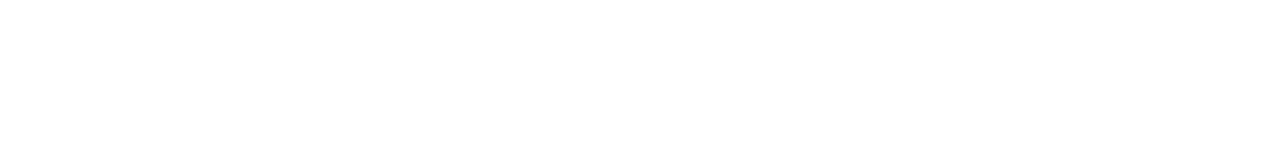
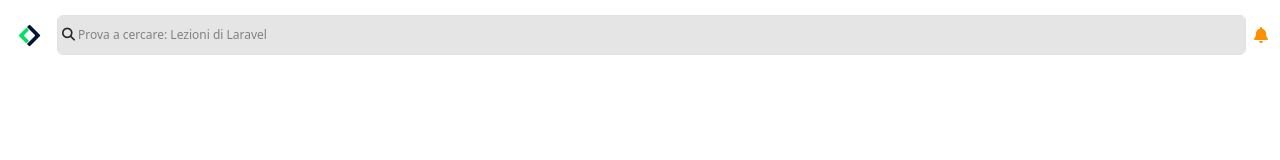
Before and after one commit to saverioannpy/html-css-bootstrap-dashboard, a plain HTML site: page index.html in a window 1280 px wide. Drawn offline with nearby package versions, Linux system fonts and the light colour scheme.

```diff
--- a/index.html
+++ b/index.html
@@ -13,6 +13,35 @@
 </head>
 <body>
     <header>
+           <!--Search Bar-->
+           <nav class="navbar navbar-expand-lg">
+            <div class="container-fluid ">
+                <!-- Logo Nav Bar-->
+                <div class="navbar-mobile-logo">
+                    <a class="navbar-brand" href="#">
+                        <img src="img/mobile-logo.png" alt="logo mobile">
+                    </a>
+                </div>
+                <form class="d-flex _ms-nav-search-bar" role="search">
+                    <input class="form-control me-2" type="search" placeholder="Prova a cercare: Lezioni di Laravel" aria-label="Search">
+                    <span id="_ms-lens">
+                        <!--- FontAwesome Lente di ingrandimento-->
+                        <i class="fa-solid fa-magnifying-glass"></i>
+                    </span>
+                </form>
+                <li class="nav-item dropdown" id="_ms-bell">
+                    <a class="nav-link" href="#" role="button" data-bs-toggle="dropdown" aria-expanded="false">
+                        <!-- FontAwesome Campanella-->
+                        <i class="fa-solid fa-bell"></i>
+                    </a>
+                    <ul class="dropdown-menu">
+                      <li><a class="dropdown-item" href="#">Action</a></li>
+                      <li><a class="dropdown-item" href="#">Another action</a></li>
+                      <li><a class="dropdown-item" href="#">Something else here</a></li>
+                    </ul>
+                  </li>
+            </div>
+          </nav>
 
     </header>
     <main>
--- a/style.css
+++ b/style.css
@@ -0,0 +1,68 @@
+/***** Header ******/
+
+header{
+    height: 50px;
+    margin: 10px 0px;
+    position: fixed;
+    top: 0;
+    left: 0;
+    right: 0;
+}
+
+header .navbar{
+    padding: 0;
+    background-color: white;
+}
+
+header .navbar-mobile-logo{
+    width: 35px;
+}
+
+header .navbar-mobile-logo img{
+    width: 100%;
+    margin-right: 35px;
+}
+
+header .navbar .container-fluid{
+    justify-content: flex-start;
+    height: 50px;
+}
+
+header .container-fluid ._ms-nav-search-bar{
+    flex-grow: 1;
+    position: relative;
+    margin-left: 10px;
+}
+
+header .container-fluid ._ms-nav-search-bar input::placeholder{
+    color: #828282;
+}
+
+header .container-fluid ._ms-nav-search-bar .form-control{
+    padding: 10px 1.25rem;
+    font-size: 0.75rem;
+    background-color: #e5e5e5;
+}
+
+
+header li{
+    list-style: none;
+}
+
+
+header #_ms-bell{
+    color: #ff8f00
+}
+
+header #_ms-lens{
+    position: absolute;
+    top: 10px;
+    left: 5px;
+    font-size: 13px;
+}
+
+
+/***** Body ******/
+
+
+/***** Footer ******/
```
Also changed, not shown: img/mobile-logo.png (added).
